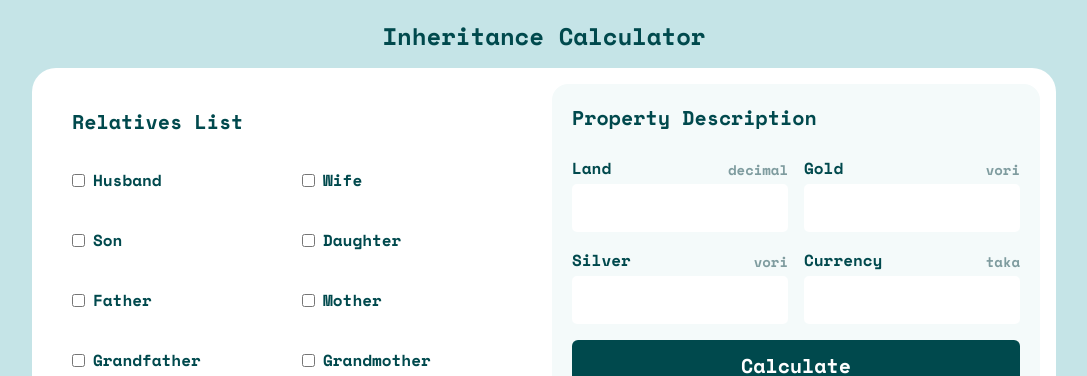
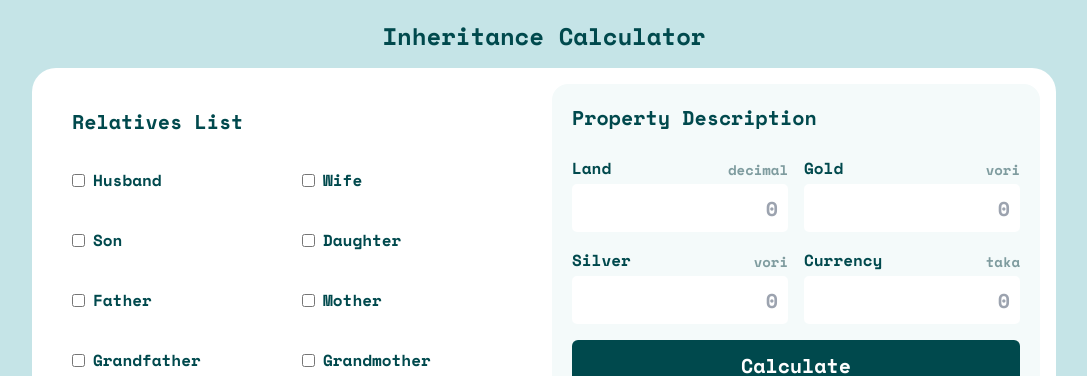
Before and after one commit to shaz1d/inheritence-calculator, a React (Vite) app: page / in a window 1280 px wide. Shown: the top 376 px of the page, without its empty margins (96-1183 px from the left). Built offline with nearby package versions, Linux system fonts and the light colour scheme.

Commit message:
feat: property input validation add

```diff
--- a/src/components/MainContent.tsx
+++ b/src/components/MainContent.tsx
@@ -20,6 +20,11 @@ const MainContent = () => {
   const [numberOfSons, setNumberOfSons] = useState(1);
   const [numberOfDaughters, setNumberOfDaughters] = useState(1);
   const [numberOfWives, setNumberOfWives] = useState(1);
+
+  const [land, setLand] = useState("0");
+  const [gold, setGold] = useState("0");
+  const [silver, setSilver] = useState("0");
+  const [currency, setCurrency] = useState("0");
 
   const [state, dispatch] = useReducer(reducer, conditions);
 
@@ -85,10 +90,30 @@ const MainContent = () => {
         <div className="col-span-4 bg-pest-200 rounded-2xl p-5 text-pest-600">
           <h2 className="text-xl">Property Description</h2>
           <div className="grid grid-cols-2 gap-4 mt-6">
-            <PropertyInput name="Land" type="decimal" />
-            <PropertyInput name="Gold" type="vori" />
-            <PropertyInput name="Silver" type="vori" />
-            <PropertyInput name="Currency" type="taka" />
+            <PropertyInput
+              name="Land"
+              type="decimal"
+              state={land}
+              setState={setLand}
+            />
+            <PropertyInput
+              name="Gold"
+              type="vori"
+              state={gold}
+              setState={setGold}
+            />
+            <PropertyInput
+              name="Silver"
+              type="vori"
+              state={silver}
+              setState={setSilver}
+            />
+            <PropertyInput
+              name="Currency"
+              type="taka"
+              state={currency}
+              setState={setCurrency}
+            />
             <button
               className="col-span-2 rounded-md bg-pest-600 text-white py-3 text-xl"
               onClick={calculate}
--- a/src/components/PropertyInput.tsx
+++ b/src/components/PropertyInput.tsx
@@ -1,15 +1,13 @@
-import { useState } from "react";
-
 type Props = {
   name: string;
   type: string;
+  state: string;
+  setState: React.Dispatch<React.SetStateAction<string>>;
 };
 
-const PropertyInput = ({ name, type }: Props) => {
-  const [state, setState] = useState("");
+const PropertyInput = ({ name, type, state, setState }: Props) => {
   const handleChange = (e: React.ChangeEvent<HTMLInputElement>) => {
     if (/^-?\d*(\.\d{0,2})?$/.test(e.target.value)) {
-      ///^-?\d*\.?\d*$/
       setState(e.target.value);
     }
   };
@@ -27,7 +25,8 @@ const PropertyInput = ({ name, type }: Props) => {
         type="text"
         id={name}
         onChange={handleChange}
-        value={state}
+        value={state === "0" ? "" : state}
+        placeholder="0"
       />
     </div>
   );
```
